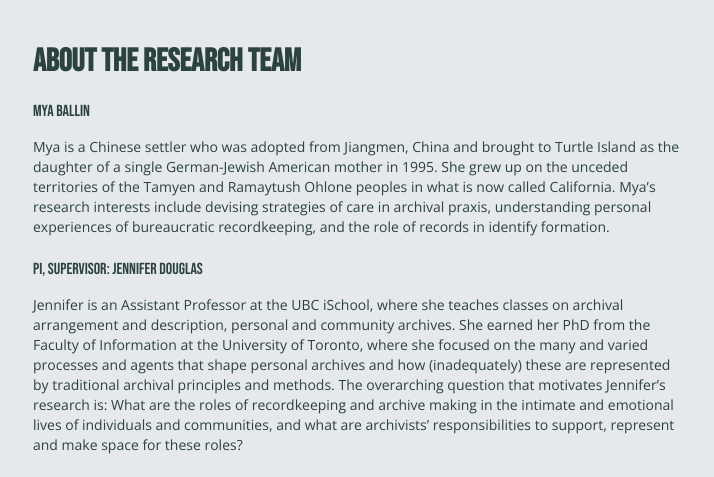
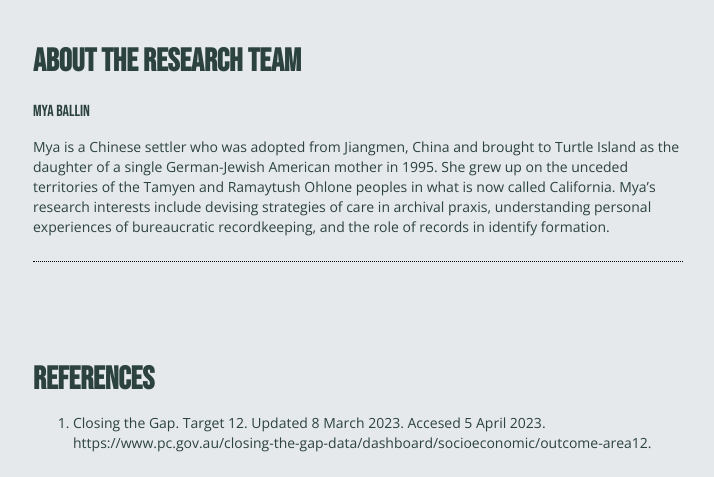
Before and after one commit to mxballin/recordkeeping-governance, a Jekyll site: the page built from pages/about.md, in a window 1280 px wide and 1400 px high, scrolled down 791 px, cut to the strip 0-477 px from the top of the window. Shown: the whole strip, without its empty margins (282-996 px from the left). Built offline with Jekyll 4.4.1, drawn with Linux system fonts in a browser that asks for light colours; some web fonts are replaced; some of the changed text lies outside the part shown.

Commit message:
Update about.md

```diff
--- a/pages/about.md
+++ b/pages/about.md
@@ -13,7 +13,7 @@
     <li class="breadcrumb-item active" aria-current="page">About</li>
   </ol>
 </nav>
-{% include feature/nav-menu.html sections="Land Acknowledgement;About the Research Team;Acknowledgements;Technical Credits" %}
+{% include feature/nav-menu.html sections="Acknowldgement of Country;About the Research Team;Acknowledgements;Technical Credits" %}
 
 ## Acknowledgement of Country
 
@@ -26,17 +26,5 @@
 <h6>Mya Ballin</h6>
 Mya is a Chinese settler who was adopted from Jiangmen, China and brought to Turtle Island as the daughter of a single German-Jewish American mother in 1995. She grew up on the unceded territories of the Tamyen and Ramaytush Ohlone peoples in what is now called California. Mya's research interests include devising strategies of care in archival praxis, understanding personal experiences of bureaucratic recordkeeping, and the role of records in identify formation.
 
-
-<h6>PI, Supervisor: Jennifer Douglas</h6>
-Jennifer is an Assistant Professor at the UBC iSchool, where she teaches classes on archival arrangement and description, personal and community archives. She earned her PhD from the Faculty of Information at the University of Toronto, where she focused on the many and varied processes and agents that shape personal archives and how (inadequately) these are represented by traditional archival principles and methods. The overarching question that motivates Jennifer's research is: What are the roles of recordkeeping and archive making in the intimate and emotional lives of individuals and communities, and what are archivists’ responsibilities to support, represent and make space for these roles?
-
-<h6>Committee Member: Rebecka Sheffield</h6>
-
-Rebecka is an archivist/information professional working in the Ontario Public Service. She holds a PhD in Information Studies from the University of Toronto (UofT) iSchool and is a graduate of the Mark S. Bonham Centre for Sexual Diversity Studies. She also holds a MIST with a specialization in archives and records management (UofT) and a BA in women’s and gender studies (University of Saskatchewan). Rebecka’s research interests include digital recordkeeping, archival studies, cultural heritage, and LGBTQ2+ histories.
-
-## Acknowledgements
-
-In addition to thanking the members of my supervisory committee, I would like to acknowledge and thank UBC iSchool Program Assistant Sandy Abah for her help with navigating the institutional processes of completing a thesis.
-
 ## References
 1. Closing the Gap. Target 12. Updated 8 March 2023. Accesed 5 April 2023. https://www.pc.gov.au/closing-the-gap-data/dashboard/socioeconomic/outcome-area12.
```
